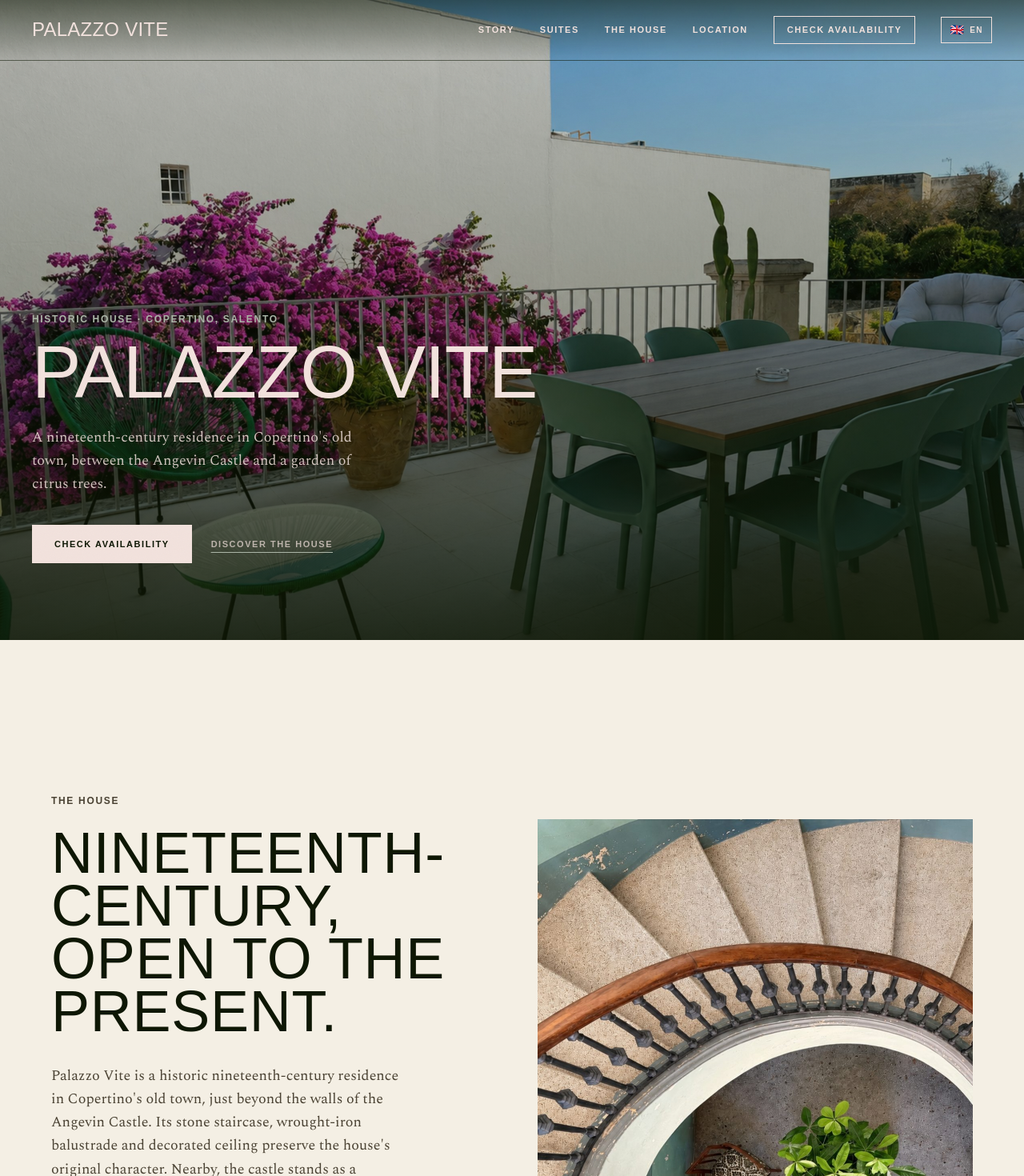
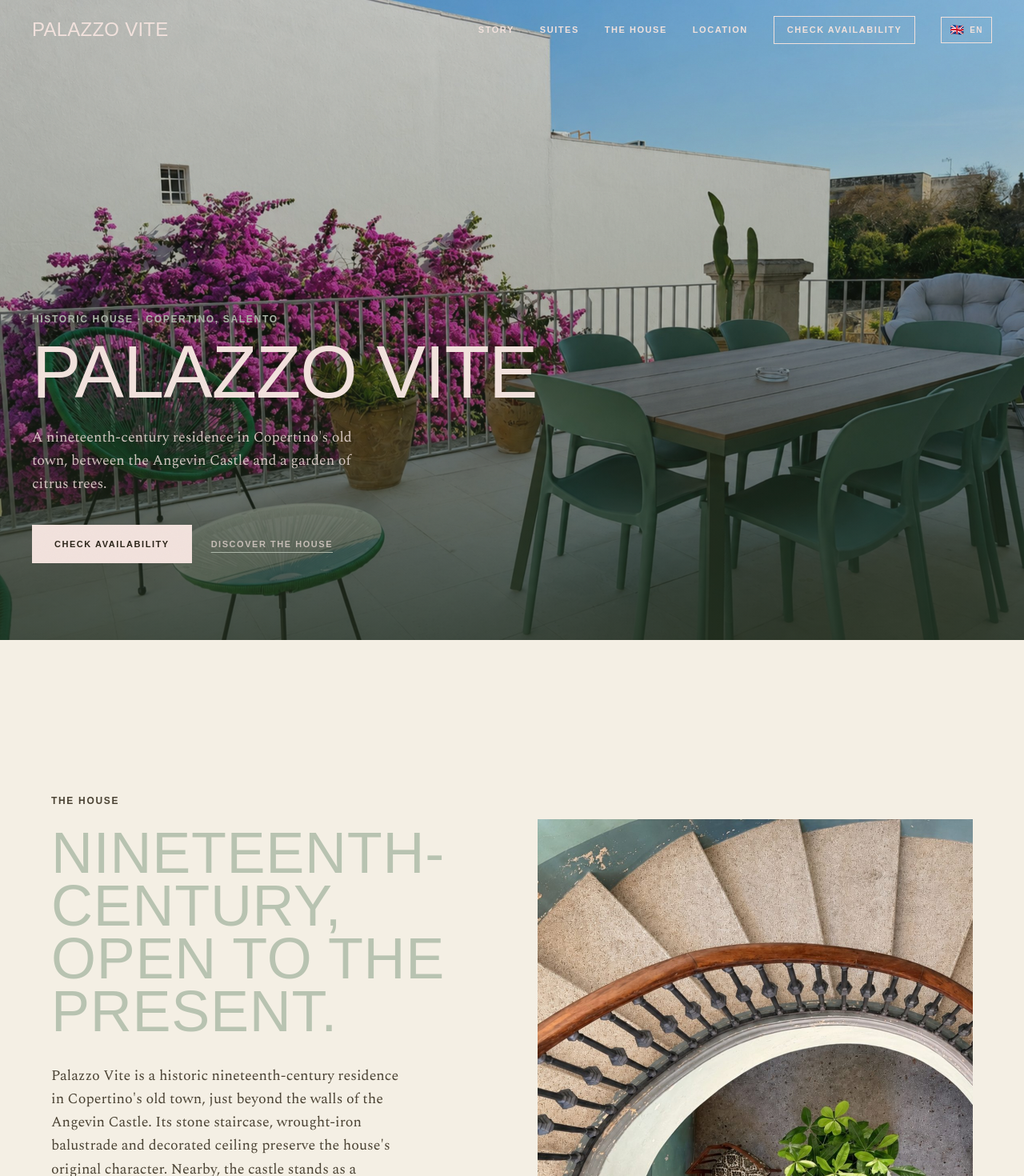
Before and after one commit to davidecaputopd-bot/palazzovite, a Next.js app: page /en in a window 1280 px wide. Shown: the top 1470 px of the page at 80% size. Built offline with nearby package versions, Linux system fonts and the light colour scheme; a web font is replaced by a local one.

Commit message:
Lighten Palazzo Vite green palette

```diff
--- a/app/components/Hero.tsx
+++ b/app/components/Hero.tsx
@@ -15,7 +15,7 @@ export default function Hero({ copy, availability }: { copy: SiteCopy["hero"]; a
   const base = "transition-all duration-1000 ease-out";
 
   return (
-    <section className="relative min-h-[100dvh] w-full overflow-hidden bg-[var(--dark)]">
+    <section className="relative min-h-[100dvh] w-full overflow-hidden bg-[var(--hero-shade)]">
       <Image
         src={HERO}
         alt={copy.imageAlt}
@@ -32,7 +32,7 @@ export default function Hero({ copy, availability }: { copy: SiteCopy["hero"]; a
         className="absolute inset-0"
         style={{
           background:
-            "linear-gradient(180deg, color-mix(in srgb, var(--dark) 18%, transparent) 0%, color-mix(in srgb, var(--dark) 42%, transparent) 55%, color-mix(in srgb, var(--dark) 88%, transparent) 100%)",
+            "linear-gradient(180deg, color-mix(in srgb, var(--hero-shade) 16%, transparent) 0%, color-mix(in srgb, var(--hero-shade) 36%, transparent) 55%, color-mix(in srgb, var(--hero-shade) 78%, transparent) 100%)",
         }}
       />
       <div className="relative z-10 min-h-[100dvh] flex flex-col justify-end px-6 md:px-10 pb-16 md:pb-24">
@@ -77,7 +77,7 @@ export default function Hero({ copy, availability }: { copy: SiteCopy["hero"]; a
         >
           <a
             href="#prenota"
-            className="font-label text-[11px] bg-[var(--blush)] text-[var(--dark)] px-7 py-4 hover:bg-[var(--accent)] active:scale-95 transition-[background-color,transform] duration-200 ease-out"
+            className="font-label text-[11px] bg-[var(--blush)] text-[var(--ink)] px-7 py-4 hover:bg-[var(--accent)] active:scale-95 transition-[background-color,transform] duration-200 ease-out"
           >
             {availability}
           </a>
--- a/app/components/Nav.tsx
+++ b/app/components/Nav.tsx
@@ -15,8 +15,10 @@ export default function Nav({ copy, locale }: { copy: SiteCopy["nav"]; locale: L
     return () => window.removeEventListener("scroll", onScroll);
   }, []);
 
-  // Testo sempre chiaro (blush): trasparente sull'hero, verde-scuro dopo lo scroll.
+  // Header trasparente sull'hero; dopo lo scroll resta leggero, non una barra piena.
   const solid = scrolled || open;
+  const textColor = solid ? "var(--ink)" : "var(--blush)";
+  const borderColor = solid ? "var(--ink)" : "var(--blush)";
   const links = [
     { href: "#storia", label: copy.story },
     { href: "#stanze", label: copy.rooms },
@@ -26,13 +28,18 @@ export default function Nav({ copy, locale }: { copy: SiteCopy["nav"]; locale: L
 
   return (
     <header
-      className="fixed top-0 left-0 right-0 z-50 text-[var(--blush)] transition-colors duration-500"
+      className="fixed top-0 left-0 right-0 z-50 transition-[background-color,color,border-color,backdrop-filter] duration-500"
       style={{
-        backgroundColor: solid ? "var(--dark)" : "transparent",
-        backgroundImage: solid
-          ? "none"
-          : "linear-gradient(180deg, color-mix(in srgb, var(--dark) 55%, transparent), transparent)",
-        borderBottom: scrolled && !open ? "1px solid color-mix(in srgb, var(--blush) 14%, transparent)" : "1px solid transparent",
+        color: textColor,
+        backgroundColor: open
+          ? "color-mix(in srgb, var(--dark) 96%, transparent)"
+          : scrolled
+            ? "color-mix(in srgb, var(--dark) 30%, transparent)"
+            : "transparent",
+        backgroundImage: "none",
+        backdropFilter: solid ? "blur(14px)" : "none",
+        WebkitBackdropFilter: solid ? "blur(14px)" : "none",
+        borderBottom: scrolled && !open ? "1px solid color-mix(in srgb, var(--ink) 12%, transparent)" : "1px solid transparent",
       }}
     >
       <div className="flex items-center justify-between px-6 md:px-10 py-5">
@@ -45,28 +52,30 @@ export default function Nav({ copy, locale }: { copy: SiteCopy["nav"]; locale: L
             <a
               key={l.href}
               href={l.href}
-              className="hover:text-[var(--accent)] transition-colors duration-200 ease-out"
+              className="hover:text-[var(--accent-deep)] transition-colors duration-200 ease-out"
             >
               {l.label}
             </a>
           ))}
           <a
             href="#prenota"
-            className="border border-[var(--blush)] px-4 py-2 hover:bg-[var(--accent)] hover:text-[var(--dark)] hover:border-[var(--accent)] active:scale-95 transition-[background-color,color,transform] duration-200 ease-out"
+            className="border px-4 py-2 hover:bg-[var(--accent-deep)] hover:text-[var(--blush)] hover:border-[var(--accent-deep)] active:scale-95 transition-[background-color,color,border-color,transform] duration-200 ease-out"
+            style={{ borderColor }}
           >
             {copy.availability}
           </a>
-          <LanguageSwitcher locale={locale} label={copy.language} color="var(--blush)" />
+          <LanguageSwitcher locale={locale} label={copy.language} color={borderColor} />
         </nav>
 
         <div className="flex items-center gap-2 md:hidden">
-          <LanguageSwitcher locale={locale} label={copy.language} color="var(--blush)" />
+          <LanguageSwitcher locale={locale} label={copy.language} color={borderColor} />
           <button
             type="button"
             aria-label={open ? copy.closeMenu : copy.openMenu}
             aria-expanded={open}
             onClick={() => setOpen((v) => !v)}
-            className="font-label text-[11px] border border-[var(--blush)] px-3 py-2"
+            className="font-label text-[11px] border px-3 py-2"
+            style={{ borderColor }}
           >
             {open ? copy.close : copy.menu}
           </button>
@@ -74,7 +83,7 @@ export default function Nav({ copy, locale }: { copy: SiteCopy["nav"]; locale: L
       </div>
 
       <nav
-        className="md:hidden flex flex-col font-label text-sm px-6 pb-6 gap-1 overflow-hidden transition-[max-height,opacity] ease-out text-[var(--blush)]"
+        className="md:hidden flex flex-col font-label text-sm px-6 pb-6 gap-1 overflow-hidden transition-[max-height,opacity] ease-out text-[var(--ink)]"
         style={{
           maxHeight: open ? "400px" : "0px",
           opacity: open ? 1 : 0,
@@ -89,7 +98,7 @@ export default function Nav({ copy, locale }: { copy: SiteCopy["nav"]; locale: L
             key={l.href}
             href={l.href}
             onClick={() => setOpen(false)}
-            className="py-3 border-b border-[var(--blush)]/15 hover:text-[var(--accent)] transition-colors"
+            className="py-3 border-b border-[var(--ink)]/15 hover:text-[var(--accent-deep)] transition-colors"
           >
             {l.label}
           </a>
@@ -97,7 +106,7 @@ export default function Nav({ copy, locale }: { copy: SiteCopy["nav"]; locale: L
         <a
           href="#prenota"
           onClick={() => setOpen(false)}
-          className="mt-4 text-center bg-[var(--blush)] text-[var(--dark)] py-3 active:opacity-70 transition-opacity duration-150"
+          className="mt-4 text-center bg-[var(--ink)] text-[var(--blush)] py-3 active:opacity-70 transition-opacity duration-150"
         >
           {copy.availability}
         </a>
--- a/app/components/PalazzoLife.tsx
+++ b/app/components/PalazzoLife.tsx
@@ -11,19 +11,19 @@ export default function PalazzoLife({ copy }: { copy: SiteCopy["spaces"] }) {
     { name: copy.terrace[0], desc: copy.terrace[1], image: "/foto/hero-01.jpg" },
   ];
   return (
-    <section id="palazzo" className="bg-[var(--dark)] text-[var(--blush)] px-6 md:px-10 py-24 md:py-36">
+    <section id="palazzo" className="bg-[var(--dark)] text-[var(--ink)] px-6 md:px-10 py-24 md:py-36">
       <Reveal className="max-w-4xl mb-14">
         <h2 className="font-display text-5xl md:text-7xl leading-[0.92]">
           {copy.title}
         </h2>
-        <p className="font-body font-light text-base md:text-lg text-[var(--blush)]/70 leading-relaxed max-w-xl mt-6">
+        <p className="font-body font-light text-base md:text-lg text-[var(--ink-soft)] leading-relaxed max-w-xl mt-6">
           {copy.intro}
         </p>
       </Reveal>
       <div className="grid grid-cols-1 md:grid-cols-4 gap-10 md:gap-6">
         {spaces.map((s, i) => (
           <Reveal key={s.name} delay={i * 90} className={i % 2 ? "md:mt-10" : ""}>
-            <div className="group relative aspect-[3/4] mb-5 overflow-hidden bg-[var(--stone)]/10">
+            <div className="group relative aspect-[3/4] mb-5 overflow-hidden bg-[var(--ink)]/10">
               <Image
                 src={s.image}
                 alt={`${s.name}, Palazzo Vite`}
@@ -33,7 +33,7 @@ export default function PalazzoLife({ copy }: { copy: SiteCopy["spaces"] }) {
               />
             </div>
             <h3 className="font-display text-xl tracking-wide mb-2">{s.name}</h3>
-            <p className="font-body font-light text-sm text-[var(--blush)]/70 leading-relaxed">
+            <p className="font-body font-light text-sm text-[var(--ink-soft)] leading-relaxed">
               {s.desc}
             </p>
           </Reveal>
--- a/app/globals.css
+++ b/app/globals.css
@@ -28,13 +28,14 @@
   --terra-ink: #71591A;
   --mare-ink: #54593F;
 
-  /* Palette "The Hollywood Grande" adattata (azzurro -> verdino campionato dalle pareti) */
-  --dark: #0E1704;        /* verde-nero profondo: fondali scuri, nav scrolled, footer, overlay */
+  /* Palette editoriale adattata: verdino chiaro sbiadito, campionato dalle pareti */
+  --dark: #B8C3B1;        /* verdino chiaro polveroso: fondali e superfici */
+  --hero-shade: #24301F;  /* solo velatura fotografica, per leggere la hero */
   --blush: #F2E2DD;       /* crema calda: superfici chiare */
   --accent: #ACB6A8;      /* verdino sbiadito campionato dalle pareti (era #8ca7af) */
   --accent-soft: #C1C8BE; /* verdino più chiaro per fill sottili */
-  --accent-deep: #6E7A66; /* verdino scurito per testo su fondo chiaro (contrasto AA) */
-  --on-dark: #F2E2DD;     /* testo su fondo scuro */
+  --accent-deep: #5E6B57; /* verdino scurito per testo su fondo chiaro (contrasto AA) */
+  --on-dark: #2B2419;     /* testo su verdino chiaro */
 }
 
 /* Gli alias font vivono su body: è lì che next/font monta --font-encode/playfair/spectral */
```
